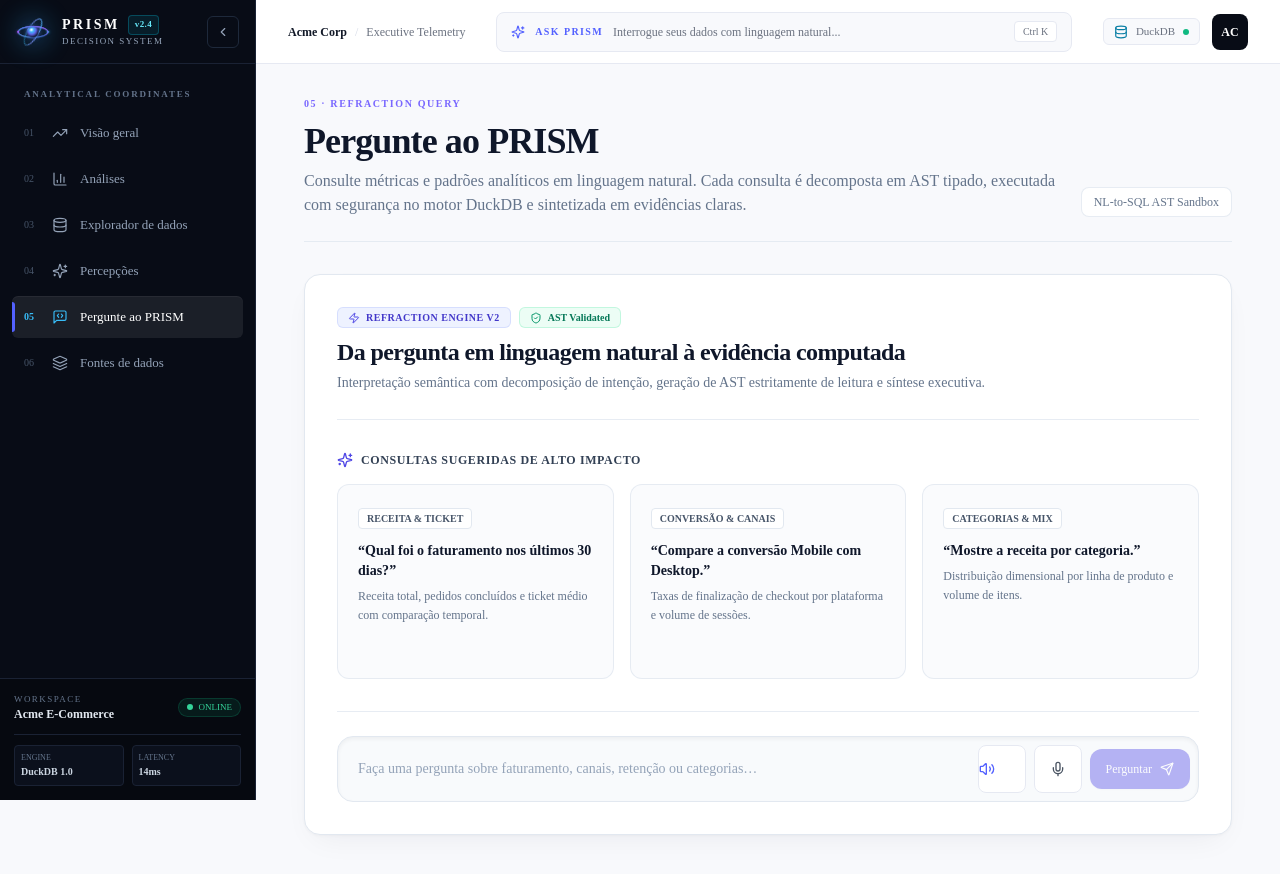
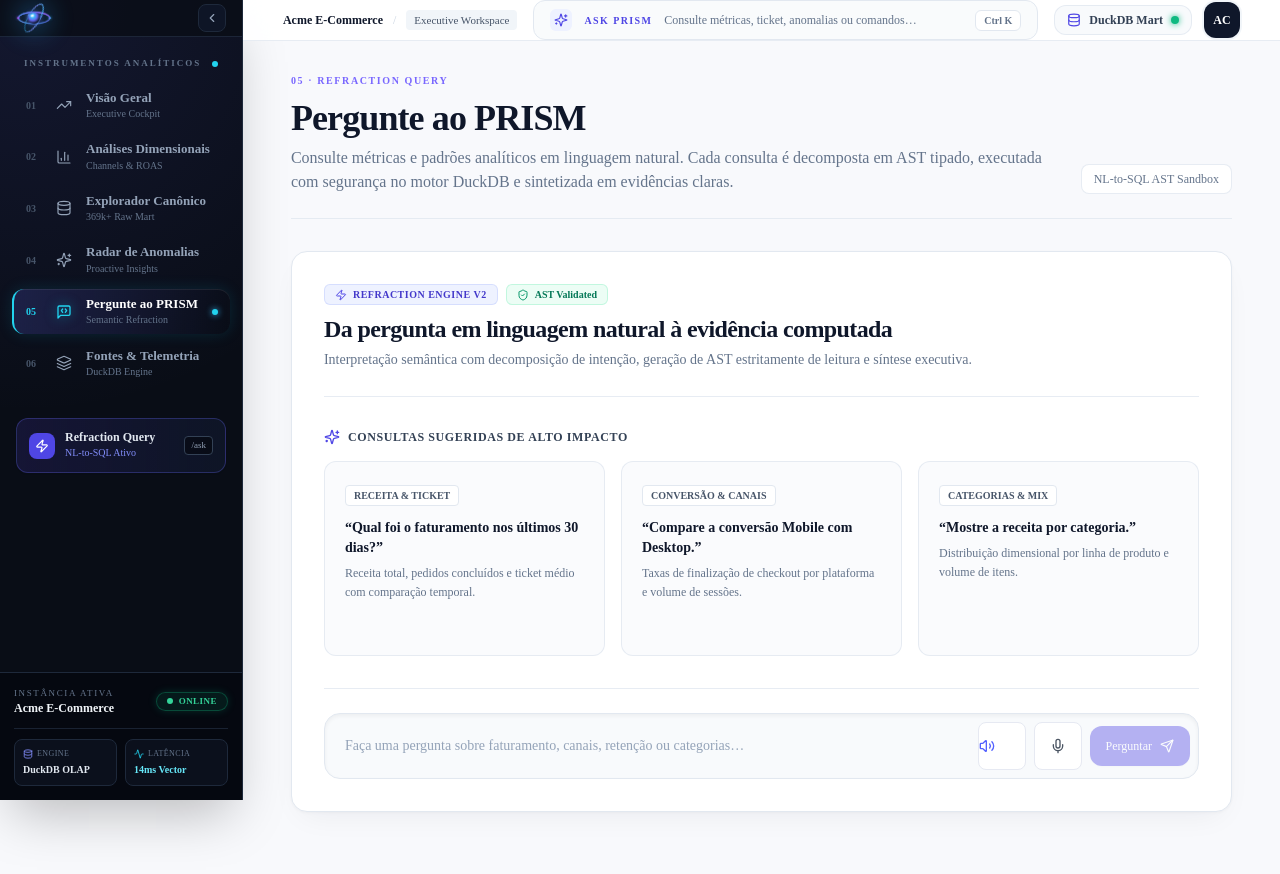
Before and after one commit to lucassantana2301-bot/PRISM-Business-Intelligence-Platform, a Next.js app in the folder apps/web/: page /ask in a window 1280 px wide. Shown: the top 874 px of the page. Built offline with nearby package versions, Linux system fonts and the light colour scheme.

Commit message:
feat(ui): complete obsidian cyberpunk elevation for sidebar navigation and topbar

```diff
--- a/apps/web/components/layout/Sidebar.tsx
+++ b/apps/web/components/layout/Sidebar.tsx
@@ -12,9 +12,12 @@ import {
   MessageSquareCode,
   Sparkles,
   TrendingUp,
+  Activity,
+  Zap,
+  Radio,
+  Cpu,
 } from 'lucide-react';
 import clsx from 'clsx';
-
 import { Prism3DSphere } from '@/components/ui/Prism3DSphere';
 
 export interface SidebarProps {
@@ -24,12 +27,12 @@ export interface SidebarProps {
 }
 
 const navigation = [
-  { coordinate: '01', label: 'Visão geral', href: '/dashboard', icon: TrendingUp },
-  { coordinate: '02', label: 'Análises', href: '/analytics', icon: BarChart3 },
-  { coordinate: '03', label: 'Explorador de dados', href: '/explorer', icon: Database },
-  { coordinate: '04', label: 'Percepções', href: '/insights', icon: Sparkles },
-  { coordinate: '05', label: 'Pergunte ao PRISM', href: '/ask', icon: MessageSquareCode },
-  { coordinate: '06', label: 'Fontes de dados', href: '/sources', icon: Layers },
+  { coordinate: '01', label: 'Visão Geral', detail: 'Executive Cockpit', href: '/dashboard', icon: TrendingUp },
+  { coordinate: '02', label: 'Análises Dimensionais', detail: 'Channels & ROAS', href: '/analytics', icon: BarChart3 },
+  { coordinate: '03', label: 'Explorador Canônico', detail: '369k+ Raw Mart', href: '/explorer', icon: Database },
+  { coordinate: '04', label: 'Radar de Anomalias', detail: 'Proactive Insights', href: '/insights', icon: Sparkles },
+  { coordinate: '05', label: 'Pergunte ao PRISM', detail: 'Semantic Refraction', href: '/ask', icon: MessageSquareCode },
+  { coordinate: '06', label: 'Fontes & Telemetria', detail: 'DuckDB Engine', href: '/sources', icon: Layers },
 ];
 
 export const Sidebar: React.FC<SidebarProps> = ({ collapsed, onToggleCollapse, onMobileClose }) => {
@@ -38,26 +41,29 @@ export const Sidebar: React.FC<SidebarProps> = ({ collapsed, onToggleCollapse, o
   return (
     <aside
       className={clsx(
-        'flex h-screen flex-col border-r border-[#1a2234] bg-[#080c16] text-slate-400 transition-[width] duration-200 select-none',
-        collapsed ? 'w-[4.5rem]' : 'w-64'
+        'relative flex h-screen flex-col border-r border-[#1e293b] bg-[#090d16] text-slate-400 transition-all duration-300 select-none overflow-hidden shadow-2xl',
+        collapsed ? 'w-[4.75rem]' : 'w-68'
       )}
+      style={{
+        backgroundImage: 'radial-gradient(circle at 10% 0%, rgba(99, 102, 241, 0.12) 0%, transparent 50%)',
+      }}
     >
-      {/* Brand Header */}
-      <div className="flex h-16 shrink-0 items-center justify-between border-b border-[#1a2234] px-4">
+      {/* 1. Brand Header with 3D Sphere Orb */}
+      <div className="flex h-17 shrink-0 items-center justify-between border-b border-[#1e293b]/90 px-4 bg-[#090d16]/80 backdrop-blur-xs">
         <Link
           href="/"
           onClick={onMobileClose}
-          className="flex min-w-0 items-center gap-3 text-white group notranslate"
+          className="flex min-w-0 items-center gap-3.5 text-white group notranslate"
           translate="no"
         >
-          <Prism3DSphere size={34} className="transition-transform duration-200 group-hover:scale-110" />
+          <Prism3DSphere size={36} className="transition-transform duration-300 group-hover:scale-110" />
           {!collapsed && (
-            <div className="min-w-0">
+            <div className="min-w-0 animate-fade-in">
               <div className="flex items-center gap-2">
-                <span className="font-extrabold tracking-[0.18em] text-sm text-white notranslate" translate="no">
+                <span className="font-extrabold tracking-[0.2em] text-sm text-transparent bg-clip-text bg-gradient-to-r from-white via-slate-100 to-slate-300 notranslate" translate="no">
                   PRISM
                 </span>
-                <span className="text-[9px] font-mono px-1.5 py-0.5 rounded bg-cyan-500/10 border border-cyan-500/30 text-cyan-300 font-bold tracking-wider">
+                <span className="text-[9px] font-mono px-1.5 py-0.5 rounded-full bg-cyan-500/10 border border-cyan-500/40 text-cyan-300 font-bold tracking-wider shadow-[0_0_8px_rgba(6,182,212,0.3)]">
                   v2.4
                 </span>
               </div>
@@ -71,7 +77,7 @@ export const Sidebar: React.FC<SidebarProps> = ({ collapsed, onToggleCollapse, o
           <button
             type="button"
             onClick={onToggleCollapse}
-            className="rail-icon-button"
+            className="flex h-7 w-7 items-center justify-center rounded-lg border border-[#1e293b] bg-[#0e1526] text-slate-400 hover:text-white hover:border-slate-600 transition-colors shadow-2xs"
             aria-label="Recolher navegação"
           >
             <ChevronLeft className="h-3.5 w-3.5" />
@@ -79,15 +85,18 @@ export const Sidebar: React.FC<SidebarProps> = ({ collapsed, onToggleCollapse, o
         )}
       </div>
 
-      {/* Navigation Links */}
-      <nav className="flex-1 overflow-y-auto px-3 py-6 space-y-6" aria-label="Navegação principal">
+      {/* 2. Navigation Stream */}
+      <nav className="flex-1 overflow-y-auto px-3 py-5 space-y-6" aria-label="Navegação principal">
         <div>
           {!collapsed && (
-            <p className="px-3 pb-2.5 font-mono text-[9px] font-semibold uppercase tracking-[0.2em] text-slate-500">
-              Analytical Coordinates
-            </p>
+            <div className="flex items-center justify-between px-3 pb-3">
+              <p className="font-mono text-[9px] font-bold uppercase tracking-[0.22em] text-slate-500">
+                Instrumentos Analíticos
+              </p>
+              <span className="flex h-1.5 w-1.5 rounded-full bg-cyan-400 animate-ping" />
+            </div>
           )}
-          <div className="space-y-1">
+          <div className="space-y-1.5">
             {navigation.map((item) => {
               const active =
                 pathname === item.href || (item.href === '/dashboard' && pathname === '/');
@@ -98,72 +107,119 @@ export const Sidebar: React.FC<SidebarProps> = ({ collapsed, onToggleCollapse, o
                   key={item.href}
                   href={item.href}
                   onClick={onMobileClose}
-                  title={collapsed ? item.label : undefined}
+                  title={collapsed ? `${item.label} (${item.coordinate})` : undefined}
                   aria-current={active ? 'page' : undefined}
                   className={clsx(
-                    'group relative flex min-h-[2.625rem] items-center gap-3 rounded-md px-3 text-[13px] font-medium transition-all duration-150',
+                    'group relative flex min-h-[2.85rem] items-center gap-3.5 rounded-xl px-3 text-[13px] font-medium transition-all duration-200',
                     collapsed ? 'justify-center' : '',
                     active
-                      ? 'bg-white/[0.08] text-white shadow-[inset_0_1px_0_0_rgba(255,255,255,0.05)]'
-                      : 'text-slate-400 hover:bg-white/[0.04] hover:text-slate-200'
+                      ? 'bg-gradient-to-r from-indigo-500/20 via-indigo-500/10 to-transparent border-l-2 border-cyan-400 text-white shadow-[inset_0_1px_0_0_rgba(255,255,255,0.08),0_0_15px_rgba(6,182,212,0.15)]'
+                      : 'border-l-2 border-transparent text-slate-400 hover:bg-white/[0.04] hover:text-slate-100'
                   )}
                 >
-                  {active && (
-                    <span
-                      className="absolute left-0 top-1.5 bottom-1.5 w-[3px] rounded-r bg-prism-indigo"
-                      aria-hidden="true"
-                    />
-                  )}
+                  {/* Coordinate Monospace Index */}
                   {!collapsed && (
                     <span
                       className={clsx(
-                        'w-4 font-mono text-[10px] tabular-nums',
-                        active ? 'text-prism-cyan font-semibold' : 'text-slate-600 group-hover:text-slate-500'
+                        'w-4 font-mono text-[10px] tabular-nums font-semibold transition-colors',
+                        active ? 'text-cyan-400 font-bold' : 'text-slate-600 group-hover:text-slate-400'
                       )}
                     >
                       {item.coordinate}
                     </span>
                   )}
+
+                  {/* Icon */}
                   <Icon
                     className={clsx(
-                      'h-4 w-4 shrink-0 transition-colors',
-                      active ? 'text-prism-cyan' : 'text-slate-400 group-hover:text-slate-300'
+                      'h-4 w-4 shrink-0 transition-transform duration-200 group-hover:scale-110',
+                      active ? 'text-cyan-400 drop-shadow-[0_0_6px_rgba(6,182,212,0.6)]' : 'text-slate-400 group-hover:text-slate-200'
                     )}
-                    strokeWidth={1.75}
+                    strokeWidth={active ? 2 : 1.75}
                   />
-                  {!collapsed && <span className="truncate">{item.label}</span>}
+
+                  {/* Label & Detail */}
+                  {!collapsed && (
+                    <div className="min-w-0 flex-1">
+                      <span className="truncate block font-semibold leading-tight">{item.label}</span>
+                      <span className="text-[10px] text-slate-500 truncate block font-mono font-normal">
+                        {item.detail}
+                      </span>
+                    </div>
+                  )}
+
+                  {/* Active Indicator Pulse */}
+                  {active && !collapsed && (
+                    <span className="h-1.5 w-1.5 rounded-full bg-cyan-400 shadow-[0_0_6px_#38bdf8]" />
+                  )}
                 </Link>
               );
             })}
           </div>
         </div>
+
+        {/* Quick Refraction Command Button in Sidebar */}
+        {!collapsed && (
+          <div className="px-1 pt-2">
+            <Link
+              href="/ask"
+              onClick={onMobileClose}
+              className="group flex items-center justify-between p-3 rounded-xl bg-gradient-to-r from-indigo-950/60 to-[#0e1526] border border-indigo-500/30 hover:border-indigo-400/60 transition-all duration-200 shadow-sm"
+            >
+              <div className="flex items-center gap-2.5">
+                <div className="p-1.5 rounded-lg bg-indigo-600 text-white shadow-xs">
+                  <Zap className="w-3.5 h-3.5" />
+                </div>
+                <div>
+                  <span className="text-xs font-bold text-slate-200 block leading-none group-hover:text-white">
+                    Refraction Query
+                  </span>
+                  <span className="text-[10px] font-mono text-indigo-400 block mt-0.5">
+                    NL-to-SQL Ativo
+                  </span>
+                </div>
+              </div>
+              <span className="font-mono text-[9px] px-1.5 py-0.5 rounded bg-black/40 border border-slate-700 text-slate-400">
+                /ask
+              </span>
+            </Link>
+          </div>
+        )}
       </nav>
 
-      {/* Footer / Telemetry status */}
-      <div className="shrink-0 border-t border-[#1a2234] p-3.5 bg-[#060910]">
+      {/* 3. Telemetry Control Room Footer */}
+      <div className="shrink-0 border-t border-[#1e293b] p-3.5 bg-[#060910]/95 backdrop-blur-md">
         {!collapsed ? (
           <div className="space-y-3">
+            {/* Workspace State */}
             <div className="flex items-center justify-between">
               <div>
-                <p className="font-mono text-[9px] uppercase tracking-[0.16em] text-slate-500">
-                  Workspace
+                <p className="font-mono text-[9px] uppercase tracking-[0.18em] text-slate-500">
+                  Instância Ativa
                 </p>
-                <p className="truncate text-xs font-semibold text-slate-200">Acme E-Commerce</p>
+                <p className="truncate text-xs font-bold text-slate-100">Acme E-Commerce</p>
               </div>
-              <span className="flex items-center gap-1.5 font-mono text-[9px] px-2 py-0.5 rounded-full bg-emerald-500/10 border border-emerald-500/20 text-emerald-400 font-medium">
-                <span className="h-1.5 w-1.5 rounded-full bg-emerald-400 prism-live-dot" />
+              <span className="flex items-center gap-1.5 font-mono text-[9px] px-2.5 py-0.5 rounded-full bg-emerald-500/10 border border-emerald-500/30 text-emerald-400 font-bold tracking-wider shadow-[0_0_8px_rgba(16,185,129,0.2)]">
+                <span className="h-1.5 w-1.5 rounded-full bg-emerald-400 animate-pulse" />
                 ONLINE
               </span>
             </div>
 
-            <div className="border-t border-[#1a2234] pt-2.5 grid grid-cols-2 gap-2 text-[10px] font-mono">
-              <div className="bg-[#0b101c] p-1.5 rounded border border-[#1a2234]">
-                <span className="text-slate-500 block text-[8px] uppercase">Engine</span>
-                <span className="text-slate-300 font-semibold truncate block">DuckDB 1.0</span>
+            {/* Telemetry Micro-grid */}
+            <div className="border-t border-[#1e293b]/80 pt-2.5 grid grid-cols-2 gap-2 text-[10px] font-mono">
+              <div className="bg-[#0b101c] p-2 rounded-lg border border-[#1e293b] flex flex-col justify-between">
+                <span className="text-slate-500 block text-[8px] uppercase tracking-wider flex items-center gap-1">
+                  <Database className="w-2.5 h-2.5 text-indigo-400" />
+                  Engine
+                </span>
+                <span className="text-slate-200 font-bold truncate block mt-0.5">DuckDB OLAP</span>
               </div>
-              <div className="bg-[#0b101c] p-1.5 rounded border border-[#1a2234]">
-                <span className="text-slate-500 block text-[8px] uppercase">Latency</span>
-                <span className="text-slate-300 font-semibold truncate block">14ms</span>
+              <div className="bg-[#0b101c] p-2 rounded-lg border border-[#1e293b] flex flex-col justify-between">
+                <span className="text-slate-500 block text-[8px] uppercase tracking-wider flex items-center gap-1">
+                  <Activity className="w-2.5 h-2.5 text-cyan-400" />
+                  Latência
+                </span>
+                <span className="text-cyan-300 font-bold truncate block mt-0.5">14ms Vector</span>
               </div>
             </div>
           </div>
@@ -171,10 +227,10 @@ export const Sidebar: React.FC<SidebarProps> = ({ collapsed, onToggleCollapse, o
           <button
             type="button"
             onClick={onToggleCollapse}
-            className="rail-icon-button mx-auto"
+            className="flex h-9 w-9 items-center justify-center rounded-xl border border-[#1e293b] bg-[#0e1526] text-slate-400 hover:text-white hover:border-slate-600 transition-colors mx-auto shadow-2xs"
             aria-label="Expandir navegação"
           >
-            <ChevronRight className="h-3.5 w-3.5" />
+            <ChevronRight className="h-4 w-4" />
           </button>
         )}
       </div>
--- a/apps/web/components/layout/Topbar.tsx
+++ b/apps/web/components/layout/Topbar.tsx
@@ -1,7 +1,7 @@
 'use client';
 
 import React from 'react';
-import { Database, Menu, Search, Sparkles } from 'lucide-react';
+import { Database, Menu, Search, Sparkles, Activity, ShieldCheck } from 'lucide-react';
 
 export interface TopbarProps {
   onOpenCommandPalette: () => void;
@@ -9,21 +9,23 @@ export interface TopbarProps {
 }
 
 export const Topbar: React.FC<TopbarProps> = ({ onOpenCommandPalette, onMobileMenuToggle }) => (
-  <header className="sticky top-0 z-30 flex h-16 items-center justify-between gap-4 border-b border-prism-hairline bg-white/95 backdrop-blur-md px-6 lg:px-8 select-none">
+  <header className="sticky top-0 z-30 flex h-17 items-center justify-between gap-4 border-b border-slate-200/80 bg-white/90 backdrop-blur-md px-6 lg:px-10 select-none shadow-2xs">
     {/* Mobile Toggle & Left Context */}
     <div className="flex items-center gap-3">
       <button
         type="button"
         onClick={onMobileMenuToggle}
-        className="flex h-9 w-9 shrink-0 items-center justify-center rounded-lg border border-prism-hairline text-prism-ink hover:bg-prism-porcelain lg:hidden"
+        className="flex h-9 w-9 shrink-0 items-center justify-center rounded-xl border border-slate-200 text-slate-700 hover:bg-slate-100 lg:hidden shadow-2xs"
         aria-label="Abrir navegação"
       >
         <Menu className="h-4 w-4" />
       </button>
-      <div className="hidden sm:flex items-center gap-2 text-xs text-prism-muted">
-        <span className="font-semibold text-prism-ink">Acme Corp</span>
-        <span className="text-prism-hairlineHover">/</span>
-        <span className="font-medium text-prism-muted">Executive Telemetry</span>
+      <div className="hidden sm:flex items-center gap-2.5 text-xs text-slate-500">
+        <span className="font-bold text-slate-900">Acme E-Commerce</span>
+        <span className="text-slate-300 font-mono">/</span>
+        <span className="font-mono text-[11px] px-2 py-0.5 rounded bg-slate-100 text-slate-600 font-medium">
+          Executive Workspace
+        </span>
       </div>
     </div>
 
@@ -32,19 +34,21 @@ export const Topbar: React.FC<TopbarProps> = ({ onOpenCommandPalette, onMobileMe
       <button
         type="button"
         onClick={onOpenCommandPalette}
-        className="group relative flex h-10 w-full items-center justify-between rounded-lg border border-prism-hairline bg-[#f8f9fc] px-3.5 text-left transition-all duration-150 hover:border-prism-hairlineHover hover:bg-white hover:shadow-sm focus-visible:border-prism-indigo focus-visible:bg-white"
+        className="group relative flex h-10 w-full items-center justify-between rounded-xl border border-slate-200 bg-slate-50/80 px-4 text-left transition-all duration-200 hover:border-indigo-300 hover:bg-white hover:shadow-xs focus-visible:border-indigo-500 focus-visible:bg-white"
         aria-label="Abrir ASK PRISM e comandos"
       >
-        <div className="flex items-center gap-2.5 min-w-0 notranslate" translate="no">
-          <Sparkles className="h-3.5 w-3.5 text-prism-indigo shrink-0 transition-transform group-hover:scale-110" />
-          <span className="font-mono text-[10px] font-bold uppercase tracking-[0.14em] text-prism-indigo hidden md:inline notranslate" translate="no">
+        <div className="flex items-center gap-3 min-w-0 notranslate" translate="no">
+          <div className="p-1 rounded-md bg-indigo-50 text-indigo-600 group-hover:bg-indigo-600 group-hover:text-white transition-colors">
+            <Sparkles className="h-3.5 w-3.5" />
+          </div>
+          <span className="font-mono text-[10px] font-bold uppercase tracking-[0.14em] text-indigo-600 hidden md:inline notranslate" translate="no">
             ASK PRISM
           </span>
-          <span className="text-xs text-prism-muted truncate">
-            Interrogue seus dados com linguagem natural...
+          <span className="text-xs text-slate-500 truncate group-hover:text-slate-700 transition-colors">
+            Consulte métricas, ticket, anomalias ou comandos…
           </span>
         </div>
-        <kbd className="hidden sm:inline-flex items-center gap-0.5 rounded border border-prism-hairline bg-white px-2 py-0.5 font-mono text-[10px] font-medium text-prism-muted shadow-2xs">
+        <kbd className="hidden sm:inline-flex items-center gap-1 rounded-md border border-slate-200 bg-white px-2 py-0.5 font-mono text-[10px] font-bold text-slate-500 shadow-2xs group-hover:border-indigo-200 group-hover:text-indigo-600 transition-colors">
           Ctrl K
         </kbd>
       </button>
@@ -52,14 +56,14 @@ export const Topbar: React.FC<TopbarProps> = ({ onOpenCommandPalette, onMobileMe
 
     {/* Right Telemetry & Profile */}
     <div className="flex items-center gap-3 shrink-0">
-      <div className="hidden md:flex items-center gap-2 px-2.5 py-1 rounded-md border border-prism-hairline bg-[#f8f9fc] text-[11px] font-mono">
-        <Database className="h-3.5 w-3.5 text-prism-cyanDark" />
-        <span className="text-prism-muted">DuckDB</span>
-        <span className="h-1.5 w-1.5 rounded-full bg-emerald-500 prism-live-dot" />
+      <div className="hidden md:flex items-center gap-2 px-3 py-1.5 rounded-xl border border-slate-200/80 bg-slate-50 text-xs font-mono shadow-2xs">
+        <Database className="h-3.5 w-3.5 text-indigo-600" />
+        <span className="text-slate-700 font-semibold">DuckDB Mart</span>
+        <span className="h-2 w-2 rounded-full bg-emerald-500 animate-pulse shadow-[0_0_6px_#10b981]" />
       </div>
 
       <div
-        className="flex h-9 w-9 shrink-0 items-center justify-center rounded-lg bg-[#080c16] text-xs font-bold text-white shadow-xs"
+        className="flex h-9 w-9 shrink-0 items-center justify-center rounded-xl bg-slate-900 text-xs font-bold text-white shadow-xs ring-2 ring-slate-100"
         aria-label="Usuário Admin"
       >
         AC
```
